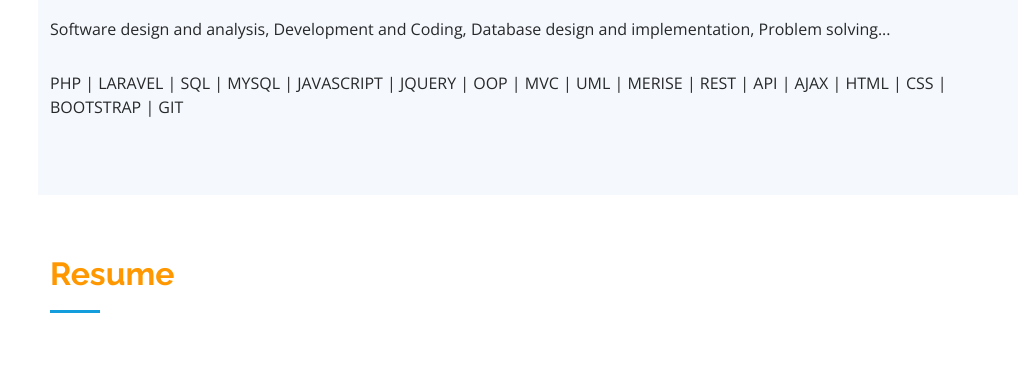
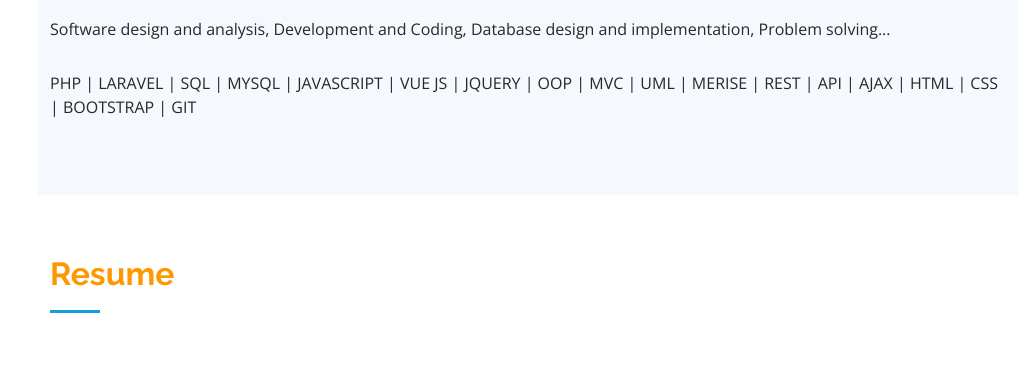
Before and after one commit to yassinesofdev/portfolio, a plain HTML site: page index.html in a window 1280 px wide. Shown: the part 1418-1798 px from the top of the page, without its empty margins (262-1280 px from the left). Drawn offline with nearby package versions, Linux system fonts and the light colour scheme.

Commit message:
First commit

```diff
--- a/index.html
+++ b/index.html
@@ -126,7 +126,7 @@
 
         <div class="row skills-content">
           <p>
-          PHP | LARAVEL | SQL | MYSQL | JAVASCRIPT | JQUERY | OOP | MVC | UML | MERISE | REST | API | AJAX | HTML | CSS | BOOTSTRAP | GIT
+          PHP | LARAVEL | SQL | MYSQL | JAVASCRIPT | VUE JS | JQUERY | OOP | MVC | UML | MERISE | REST | API | AJAX | HTML | CSS | BOOTSTRAP | GIT
         </p>
         </div>
 
```
